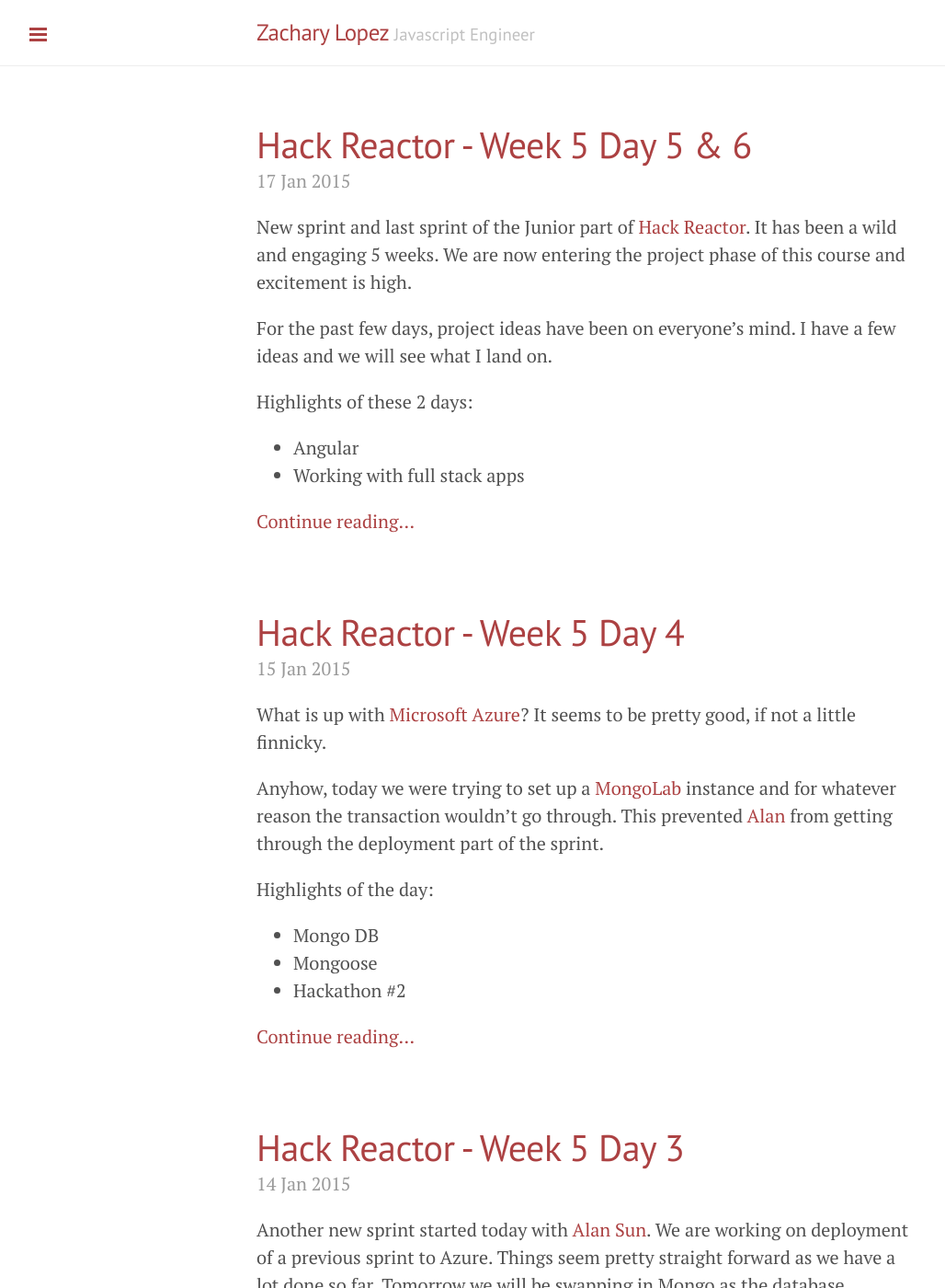
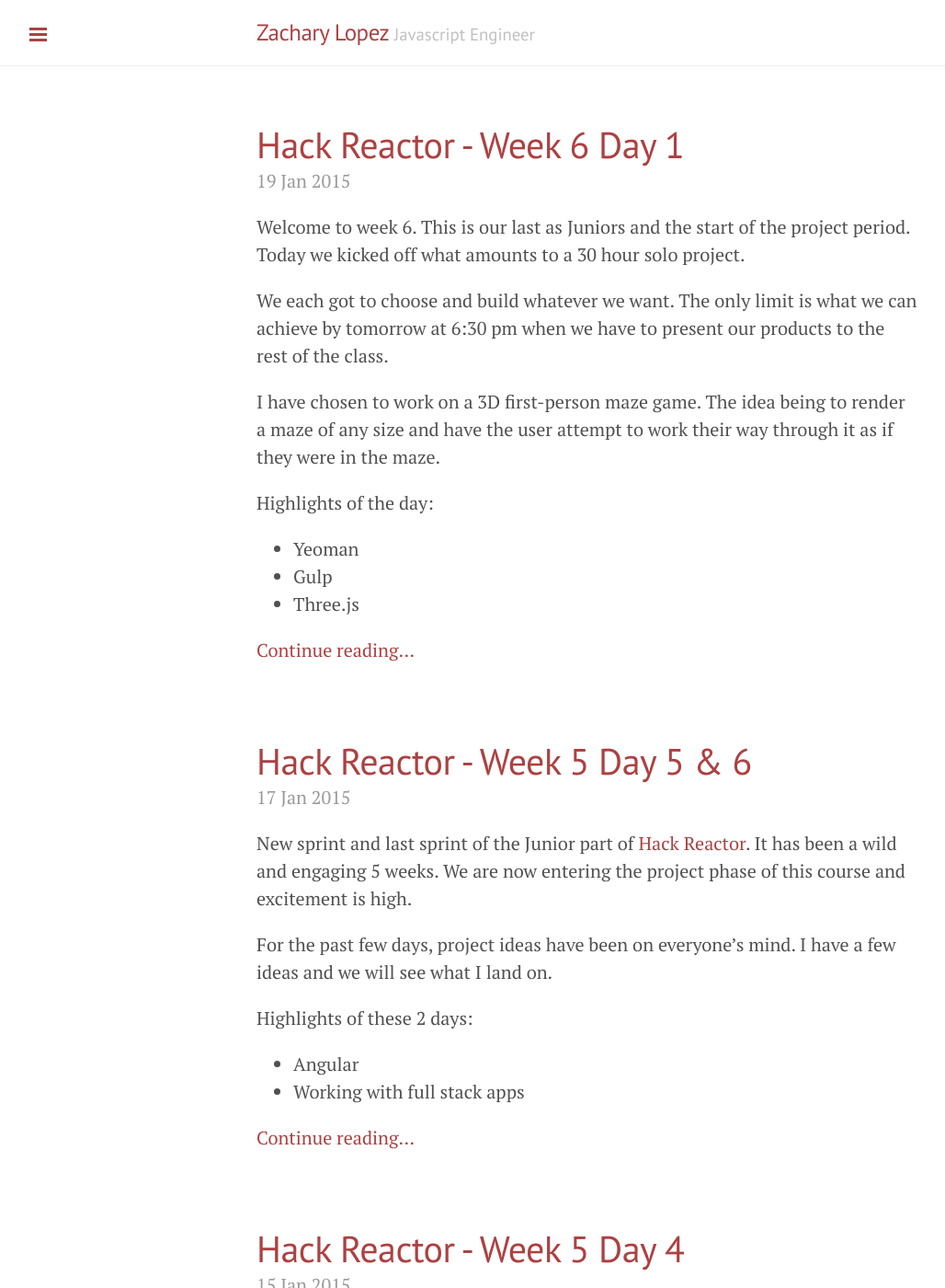
Before and after one commit to zdlopez/zdlopez.github.io, a Jekyll site: the page built from index.html, in a window 1280 px wide and 1400 px high. Shown: the whole window at 92% size, without its empty margins (1-1029 px from the left). Built offline with Jekyll 4.4.1, drawn with Linux system fonts in a browser that asks for light colours; Markdown is read by kramdown in place of the engine named in the settings; the list of posts is cut into pages by our own code; some of the changed text lies outside the part shown.

Commit message:
HR w6 d1

```diff
--- a/_posts/2015-1-13-HR-Week5-Day3.md
+++ /dev/null
@@ -1,23 +0,0 @@
----
-layout: post
-title: Hack Reactor - Week 5 Day 3
-tags: [Hack Reactor, Grunt, Azure]
----
-
-Another new sprint started today with [Alan Sun](www.arraysofsun.com).  We are working on deployment of a previous sprint to Azure.  Things seem pretty straight forward as we have a lot done so far.  Tomorrow we will be swapping in Mongo as the database.
-
-Highlights of the day:
-
-* Grunt
-* Grunt
-* Grunt
-
-<!--more-->
-
-### Grunt
-
-[Grunt](http://gruntjs.com/) is the the big news today.  This software is a task runner that can automate a majority of the tasks associated with software development.  In simple terms, when code is changed, many things have to be updated:  rerun the server, retest the code, reminify the code, redeploy to the remote server.  All of these things take time.
-
-Grunt can save you this time, by allowing you to specify what happens when.  Your script can then be called with various options based on what you want done.  See this [site](http://24ways.org/2013/grunt-is-not-weird-and-hard/) for some samples.
-
-I'm excited to use this further as we move into the project period.
--- /dev/null
+++ b/_posts/2015-1-19-HR-Week6-Day1.md
@@ -0,0 +1,45 @@
+---
+layout: post
+title: Hack Reactor - Week 6 Day 1
+tags: [Hack Reactor, Three.js, Yeoman, Gulp]
+---
+
+Welcome to week 6.  This is our last as Juniors and the start of the project period.  Today we kicked off what amounts to a 30 hour solo project.
+
+We each got to choose and build whatever we want.  The only limit is what we can achieve by tomorrow at 6:30 pm when we have to present our products to the rest of the class.
+
+I have chosen to work on a 3D first-person maze game.  The idea being to render a maze of any size and have the user attempt to work their way through it as if they were in the maze.
+
+Highlights of the day:
+
+* Yeoman
+* Gulp
+* Three.js
+
+<!--more-->
+
+### Yeoman
+
+[Yeoman](http://yeoman.io/) is a scaffolding tool.  In english, it is a software that sets up required development libraries and a directory structure for you to kickstart your project.
+
+Being that we have only 30 hours to work on this project, I gave it a shot to set up an Angular project.  I followed this guide by cohortmate, [Wes Smith](http://wes.is/2015/01/13/how-to-use-yeoman-to-scaffold-your-next-web-app/).
+
+This seems to have saved me a lot of time as I could jump right into the 3D aspects of my project.
+
+### Gulp
+
+[Gulp](http://gulpjs.com/) is a build system similar to Grunt.  It sets up your dependencies and autoinjects required include lines in your html, sets up package.json for server side dependencies, and bower.json for client side dependencies.
+
+I gotta say it does speed things up, but this is the first time I have used it.  I can see the power, but don't really have time to check it out.
+
+### Three.js
+
+[Three.js](http://threejs.org/) is a 3D rendering library for Javascript.  All I can say so far is wow!  I remember tackling 3D in a graphics course 10 years and boy have we come a long way.
+
+Here is a screen shot of what I have been able to produce in about 6ish hours of coding time.
+
+![Maze 3D]({{ site.url }}/assets/maze 3D.png)
+
+Tonight, I will work on collision detection.  Tomorrow, should be about figuring out just how many features I can add before presentation.
+
+I'll post the project once I am down.
```
Also changed, not shown: _posts/2015-1-17-HR-Week5-Day5&6.md (+1 -1 lines), assets/maze 3D.png (added).
